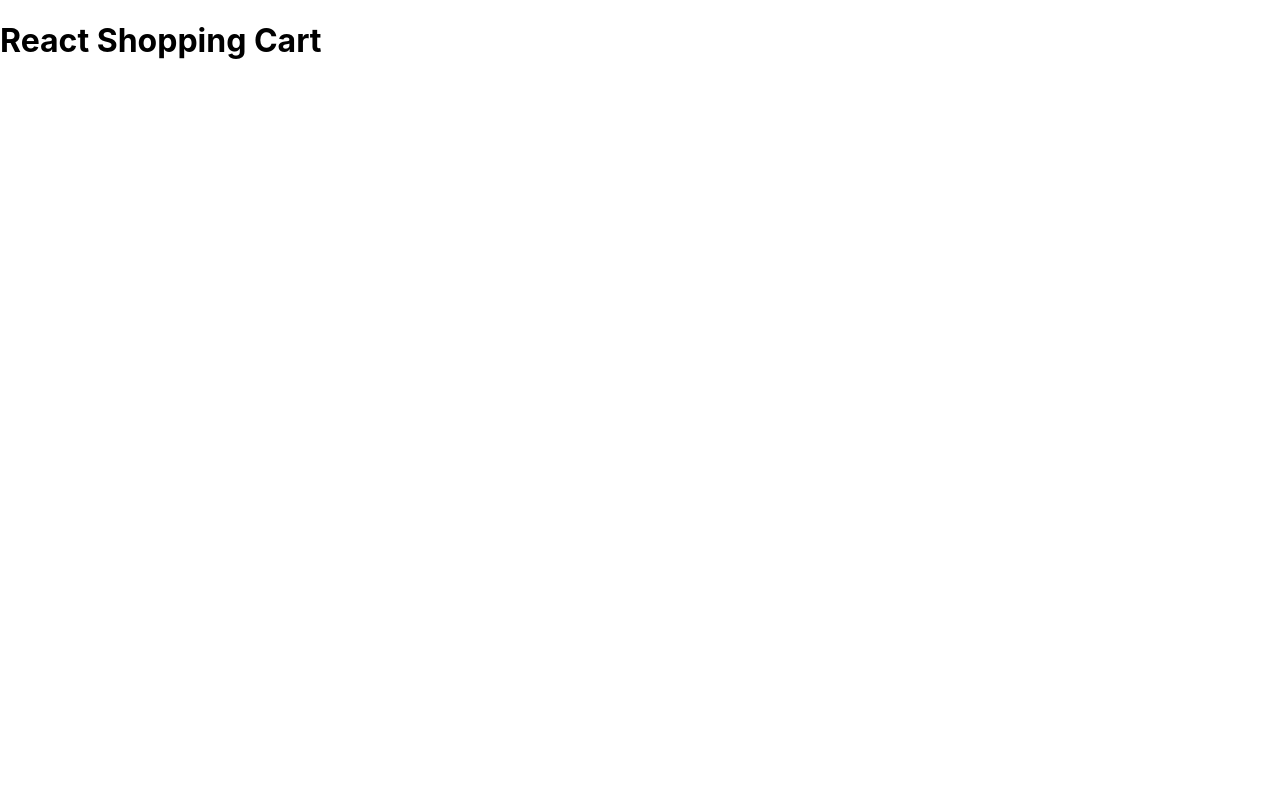
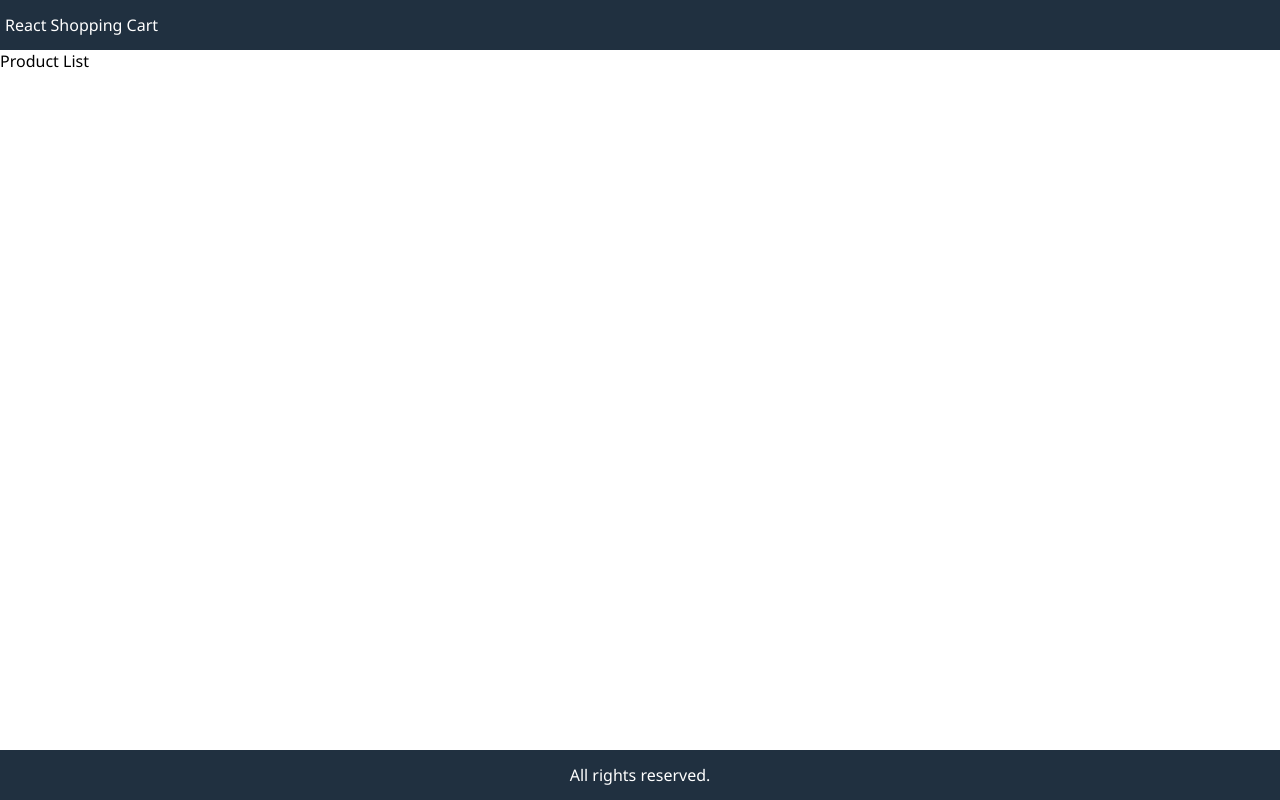
Before and after one commit to Samuel8055/react-shopping-cart, a React (Create React App) app: page / in a window 1280 px wide. Built offline with nearby package versions, Linux system fonts and the light colour scheme.

Commit message:
Add basic template

```diff
--- a/public/index.html
+++ b/public/index.html
@@ -23,6 +23,12 @@
       work correctly both with client-side routing and a non-root public URL.
       Learn how to configure a non-root public URL by running `npm run build`.
     -->
+    <link rel="preconnect" href="https://fonts.googleapis.com" />
+    <link rel="preconnect" href="https://fonts.gstatic.com" crossorigin />
+    <link
+      href="https://fonts.googleapis.com/css2?family=Noto+Sans:wght@400;700&display=swap"
+      rel="stylesheet"
+    />
     <title>Shopping cart</title>
   </head>
   <body>
--- a/src/App.js
+++ b/src/App.js
@@ -1,7 +1,13 @@
 const App = () => {
   return (
-    <div>
-      <h1>React Shopping Cart</h1>
+    <div className="grid-container">
+      <header>
+        <a href="/">React Shopping Cart</a>
+      </header>
+
+      <main>Product List</main>
+
+      <footer>All rights reserved.</footer>
     </div>
   );
 };
--- a/src/index.css
+++ b/src/index.css
@@ -1,13 +1,57 @@
-body {
-  margin: 0;
-  font-family: -apple-system, BlinkMacSystemFont, 'Segoe UI', 'Roboto', 'Oxygen',
-    'Ubuntu', 'Cantarell', 'Fira Sans', 'Droid Sans', 'Helvetica Neue',
-    sans-serif;
-  -webkit-font-smoothing: antialiased;
-  -moz-osx-font-smoothing: grayscale;
+html {
+  font-size: 62.5%;
+  box-sizing: border-box;
 }
 
-code {
-  font-family: source-code-pro, Menlo, Monaco, Consolas, 'Courier New',
-    monospace;
+body,
+#root {
+  height: 100vh;
+  margin: 0;
+  font-family: "Noto Sans", sans-serif;
 }
+
+body,
+input,
+select,
+textarea {
+  font-size: 1.6rem;
+}
+
+a:hover {
+  color: #ff8000;
+}
+
+.grid-container {
+  display: grid;
+  grid-template-areas: "header" "main" "footer";
+  grid-template-rows: 5rem 1fr 5rem;
+  grid-template-columns: 1fr;
+  height: 100%;
+}
+
+header {
+  grid-area: header;
+  background-color: #203040;
+  color: #fff;
+  display: flex;
+  align-items: center;
+  padding: 0.5rem;
+}
+
+header a {
+  color: #fff;
+  text-decoration: none;
+}
+
+main {
+  grid-area: main;
+}
+
+footer {
+  grid-area: footer;
+  background-color: #203040;
+  color: #fff;
+  display: flex;
+  justify-content: center;
+  align-items: center;
+}
```
